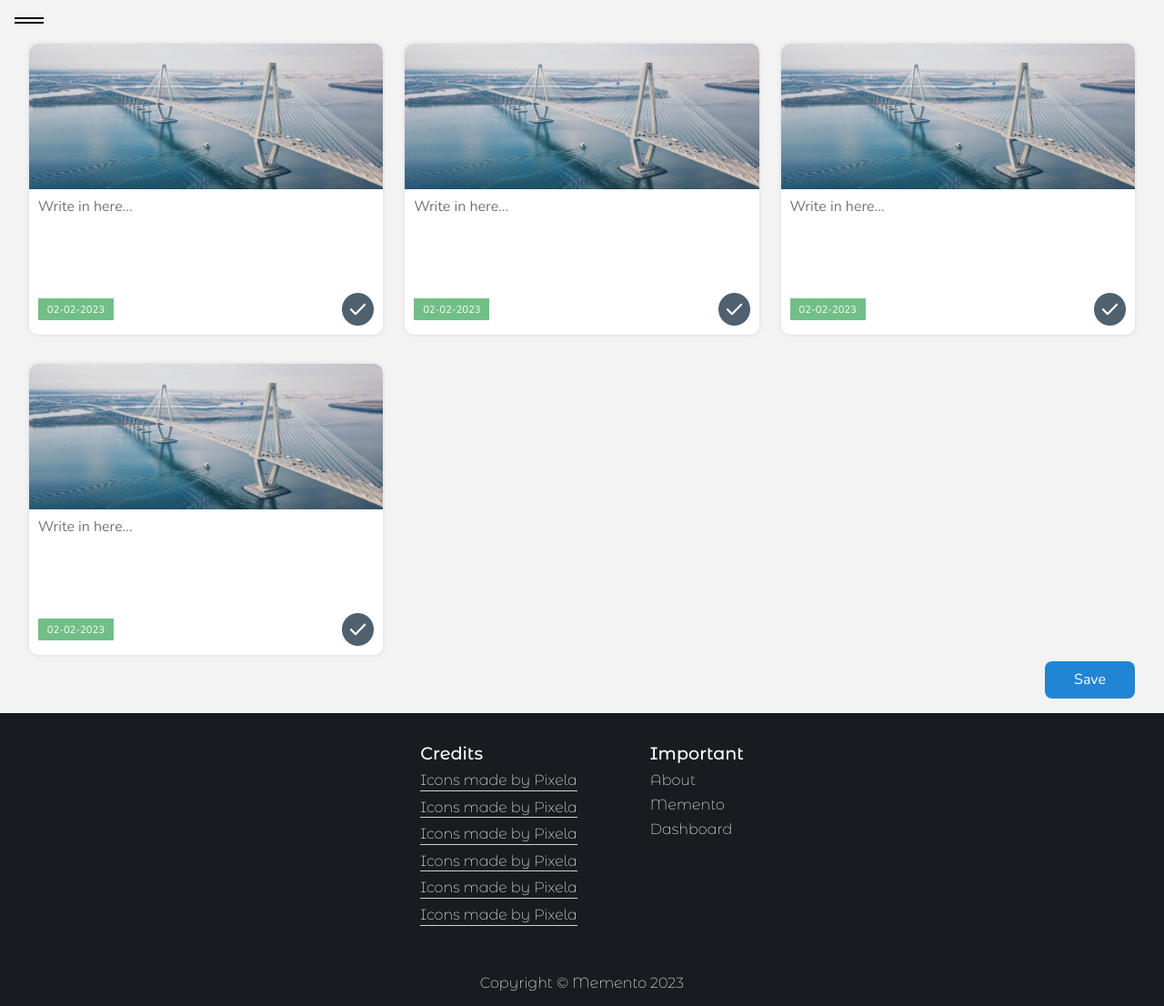
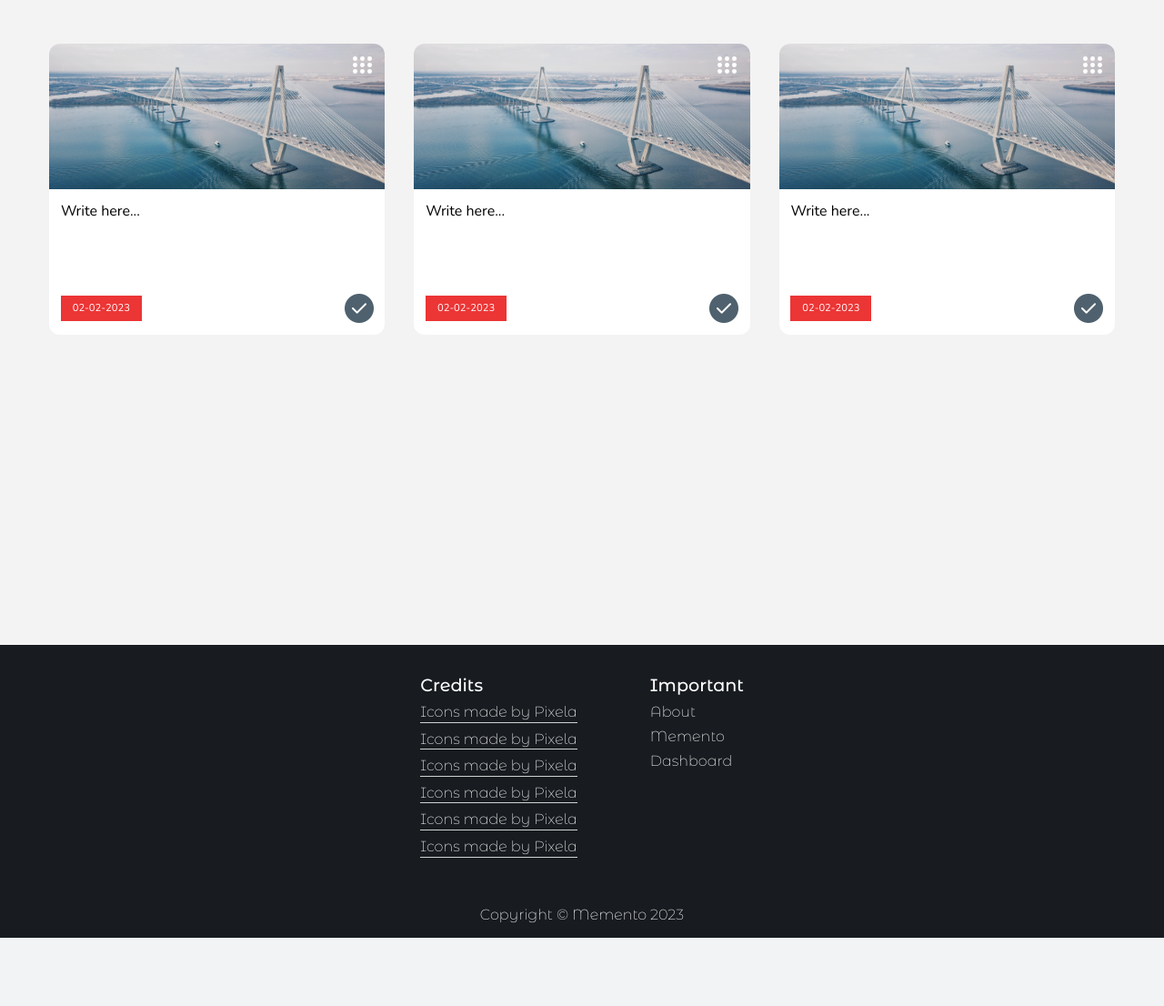
Before and after one commit to TharushaDammith/Memento, a Flask app: page /dashboard in a window 1280 px wide. Shown: the part 91-1197 px from the top of the page at 91% size. After the commit the page ends 1122 px from the top, so only its background shows below. Run offline with Flask 2, Linux system fonts and the light colour scheme.

Commit message:
fix dashboard note functionality

```diff
--- a/colors.txt
+++ b/colors.txt
@@ -11,6 +11,8 @@
 #4F616E : rgb(79, 97, 110)
 
 #d9d9d9 : rgb(217, 217, 217)
+          rgb(195, 195, 195)
+          rgb(174, 174, 174)
 
 #EC3535 :  rgb(236, 53, 53)
             rgb(132, 12, 12)
@@ -21,4 +23,4 @@
 
 #71BF87 : rgb(113, 191, 135)
 
-#46515E : rgb(70, 81, 94);
+#46515E : rgb(70, 81, 94)
--- a/static/css/dashboard.css
+++ b/static/css/dashboard.css
@@ -1,309 +1,154 @@
+@import url("https://cdn.jsdelivr.net/npm/bootstrap-icons@1.10.3/font/bootstrap-icons.css");
+
 #Dashboard {
     display: flex;
-    position: relative;
+    flex-wrap: wrap;
+    gap: 2rem;
+    height: calc(100vh - 91px - 6rem);
+    justify-content: center;
+    padding: 3rem 2rem;
+    transition: padding 1s;
 }
 
 textarea {
-    color: rgba(58, 71, 80, .8);
-}
-
-.side-nav {
-    background-color: rgb(217, 217, 217);
+    border: none;
+    font-family: "Nunito", sans-serif;
+    font-size: 1rem;
     height: 100%;
-    overflow: hidden;
-    position: absolute;
-    transition: width 1s;
-    width: 0;
-    z-index: 50;
-}
-.open-side-nav {
-    width: 15rem;
-}
-
-.side-menu {
-    cursor: pointer;
-    left: 1rem;
-    position: absolute;
-    top: 1rem;
-    transition: left .8s;
-    width: 2rem;
-    z-index: 51;
-}
-.side-menu-on {
-    left: 12rem;
-}
-
-.side-line {
-    border: 1px solid black;
-    margin: .2rem 0;
-}
-
-.side-list {
-    align-items: center;
-    display: flex;
-    flex-direction: column;
-    left: calc(7rem - 46.5px);
-    margin-top: 3rem;
-    position: absolute;
-    width: fit-content;
-}
-
-.side-item {
-    margin-bottom: 1rem;
-}
-
-.side-link {
-    color: black;
-    font-family: "Montserrat Alternates", sans-serif;
-    font-weight: 400;
-}
-
-.active {
-    font-weight: 600;
-}
-
-.cache-btn {
-    background-color: rgb(79, 97, 110);
-    border-radius: 7px;
-    cursor: pointer;
-    padding: .5rem 1.5rem;
-}
-
-.cache-link {
-    color: white !important;
-}
-
-.username-box {
-    align-items: center;
-    background-color: rgba(58, 71, 80, .5);
-    bottom: 0;
-    color: white;
-    display: flex;
-    font-family: "Montserrat Alternates", sans-serif;
-    font-size: .8rem;
-    justify-content: center;
-    left: 0;
-    padding: 1rem 0;
-    position: absolute;
-    width: 100%;
-}
-
-.username {
-    position: absolute;
-    white-space: nowrap;
-}
-
-.content {
-    display: flex;
-    flex-wrap: wrap;
-    justify-content: space-between;
-    padding: 3rem 2rem 2rem;
+    outline: none;
+    resize: none;
+    text-align: justify;
     width: 100%;
 }
 
 .note {
-    background-color: white;
-    border-radius: 10px;
-    box-shadow: 0 0 5px rgb(217, 217, 217);
     height: 20rem;
-    margin-bottom: 2rem;
-    width: 32%;
-}
-
-.note-height {
-    height: 50%;
+    position: relative;
+    width: calc(33% - 2rem);
 }
 
 .note-img {
-    background: url('/static/images/bridge.jpg');
+    background-image: url('/static/images/bridge.jpg');
+    background-position: 0 50%;
     background-size: cover;
-    background-position: 0 50%;
-    border-radius: 10px 10px 0 0;
+    border-radius: 12px 12px 0 0;
+    height: 50%;
+    position: relative;
 }
 
-.note-info {
-    align-items: center;
-    border-radius: 0 0 10px 10px;
-    display: flex;
-    flex-direction: column;
-    position: relative;
-    text-align: justify;
+.note-menu {
+    cursor: pointer;
+    border-radius: 2px;
+    padding: .1rem;
+    position: absolute;
+    right: .8rem;
+    top: .8rem;
+    width: 1.3rem;
+}
+.note-menu:active {
+    background-color: rgba(255, 255, 255, .3);
 }
 
-.note-description {
-    background-color: transparent;
-    border: none;
-    font-family: "Nunito", sans-serif;
-    font-size: 1rem;
-    height: calc(100% - 4rem);
-    outline: none;
+.dot-row {
+    display: flex;
+    justify-content: space-between;
+}
+
+.middle-dot-row {
+    margin: 2px 0;
+}
+
+.dot {
+    background-color: white;
+    border-radius: 50%;
+    height: .3rem;
+    width: .3rem;
+}
+
+.menu-box {
+    border: 1px solid red;
+}
+
+.note-list {
+    display: none;
     position: absolute;
-    resize: none;
-    text-align: justify;
-    top: .5rem;
-    width: 95%;
+    right: .8rem;
+    top: 2.3rem;
+    width: fit-content;
+}
+.note-list-on {
+    display: block;
+}
+
+.note-item {
+    background-color: rgb(217, 217, 217);
+    padding: .2rem 1rem;
+    cursor: pointer;
+}
+.note-item:hover {
+    background-color: rgb(195, 195, 195);
+}
+.note-item:active {
+    background-color: rgb(174, 174, 174);
+}
+
+.note-delete:hover > .item-text {
+    color: red;
+}
+.note-link:hover > .item-text {
+    color: blue;
+}
+
+.item-text {
+    color: black;
+}
+
+.note-content {
+    background-color: rgb(255, 255, 255);
+    border-radius: 0 0 12px 12px;
+    height: calc(50% - 1.6rem);
+    padding: .8rem;
+}
+
+.note-text {
+    height: 6rem;
 }
 
 .note-options {
     align-items: center;
-    bottom: 1rem;
     display: flex;
-    position: absolute;
-    width: 95%;
-}
-
-.date {
-    align-items: center;
-    background-color: rgb(113, 191, 135);
-    color: white;
-    cursor: pointer;
-    display: flex;
-    font-size: .7rem;
-    height: 1.5rem;
-    justify-content: center;
-    width: 5.2rem;
+    justify-content: space-between;
 }
 
 .checkmark {
     cursor: pointer;
-    height: 2.2rem;
-    position: absolute;
-    right: 0;
+    height: 2rem;
+}
+
+.date {
+    background-color: rgb(236, 53, 53);
+    color: white;
+    cursor: pointer;
+    font-size: .7rem;
+    padding: .4rem .8rem;
+    height: fit-content;
+    width: fit-content;
 }
 
 @media (max-width: 850px) {
-    .content {
-        padding: 3rem 1rem 2rem;
+    #Dashboard {
+        padding: 3rem 0rem;
+        height: initial;
     }
 
     .note {
-        width: 48%;
+        width: calc(50% - 2rem);
     }
 }
 
 @media (max-width: 600px) {
     .note {
         width: 100%;
-    }
-
-    .open-side-nav {
-        width: 100%;
-    }
-
-    .side-menu-on {
-        left: calc(100% - 3rem);
-    }
-
-    .side-list {
-        left: 50%;
-        transform: translateX(-50%);
+        margin: 1rem;
     }
 }
-
-form {
-    position: relative;
-}
-
-.cache-box {
-    background-color: white;
-    border-radius: 15px;
-    box-shadow: 0 0 4px rgba(0, 0, 0, .25);
-    display: none;
-    height: 25rem;
-    left: 50%;
-    position: absolute;
-    top: 8rem;
-    transform: translateX(-50%);
-    width: 18rem;
-    z-index: 100;
-}
-.cache-box-on {
-    display: block;
-}
-
-.minimize {
-    border: 1px solid black;
-    border-radius: 1rem;
-    width: 1.5rem;
-}
-
-.minimize-cursor {
-    cursor: pointer;
-    position: absolute;
-    right: 1rem;
-    top: .5rem;
-    width: fit-content;
-}
-
-.cache-input {
-    background-color: transparent;
-    border: none;
-    font-family: "Nunito", sans-serif;
-    font-size: 1rem;
-    height: 20rem;
-    margin-top: 3rem;
-    outline: none;
-    padding: 0 .5rem;
-    resize: none;
-    text-align: justify;
-    width: calc(100% - 1rem);
-}
-
-@media (max-width: 600px) {
-    .cache-box {
-        display: none;
-    }
-}
-
-.save {
-    background-color: rgb(33, 133, 213);
-    border: none;
-    border-radius: 8px;
-    bottom: 1rem;
-    color: white;
-    cursor: pointer;
-    font-family: "Nunito", sans-serif;
-    font-size: 1rem;
-    padding: .6rem 2rem;
-    position: absolute;
-    right: 2rem;
-    transition: right 1s, bottom 1s;
-}
-.save:active {
-    background-color: rgb(26, 106, 170);
-}
-
-@media (max-width: 850px) {
-    .save {
-        bottom: .7rem;
-        right: 1rem;
-    }
-}
-
-/* Dark mode */
-
-.dark-bg {
-    background-color: rgb(48, 56, 65);
-}
-
-.dark-box {
-    background-color: rgb(58, 71, 80);
-    box-shadow: 0 0 10px rgba(0, 0, 0, .5);
-    color: white !important;
-}
-
-.dark-username {
-    background-color: rgba(217, 217, 217, .5);
-}
-
-.dark-side-nav {
-    background-color: rgb(70, 81, 94);
-}
-
-.color-white {
-    color: rgba(255, 255, 255, .8);
-}
-
-.border-white {
-    border: 1px solid white !important;
-}
--- a/static/js/dashboard.js
+++ b/static/js/dashboard.js
@@ -1,146 +1,84 @@
-var side_nav = document.querySelector('.side-nav');
-var side_menu = document.querySelector('.side-menu');
+// CREATE NOTE
 
-side_menu.addEventListener('click', () => {
-    side_nav.classList.toggle('open-side-nav');
-    side_menu.classList.toggle('side-menu-on');
-})
+var note_boiler = `<div class="note">
+    <div class="note-img">
+        <div class="note-menu" onclick="OpenMenu(this)">            <div class="dot-row">
+                <div class="dot"></div>
+                <div class="dot"></div>
+                <div class="dot"></div>
+            </div>
+            <div class="dot-row middle-dot-row">
+                <div class="dot"></div>
+                <div class="dot"></div>
+                <div class="dot"></div>
+            </div>
+            <div class="dot-row">
+                <div class="dot"></div>
+                <div class="dot"></div>
+                <div class="dot"></div>
+            </div></div></div>
+        <ul class="note-list">
+            <li class="note-item note-link">
+                <p class="item-text">Open</p>
+            </li>
+            <li class="note-item note-delete" onclick="DeleteMenu(this)">
+                <p class="item-text">Delete</p>
+            </li>
+        </ul>
+    <div class="note-content">
+        <textarea class="note-text">Write here...</textarea>
+        <div class="note-options">
+            <div class="date">02-02-2023</div>
+            <img class="checkmark" src="static/icons/correct.png">
+        </div>
+    </div>
+</div>`
 
-var href_split = window.location.href.split('/');
-var location_href = `${href_split[0]}//${href_split[2]}/`
+function createElement() {
+    dashboard = document.querySelector('#Dashboard');
+    dashboard.insertAdjacentHTML('beforeend', note_boiler);
 
-var checkmark = 'static/images/correct.png'
-var checkmark_clicked = 'static/images/correct-clicked.png'
+    note_list = document.querySelectorAll('.note');
+    if (note_list.length >= 4) {
+        dashboard.style.height = "initial";
+    }
+    else {
+        dashboard.style.height = "calc(100vh - 91px - 6rem)";
+    }
+}
 
-window.addEventListener('click', (elem) => {
-    if (elem.target.className == "checkmark") {
-        if (elem.target.src == `${location_href}${checkmark}` ) {
-           elem.target.src = checkmark_clicked;
-        }
-        else {
-            elem.target.src = checkmark;
-        }
-    }
+var create_btn = document.querySelectorAll('.create');
+create_btn.forEach((item) => {
+    item.addEventListener('click', createElement)
 })
 
 
-// Make the DIV element draggable:
-dragElement(document.querySelector(".cache-box"));
+// OPEN MENU
 
-function dragElement(elmnt) {
-    var pos1 = 0, pos2 = 0, pos3 = 0, pos4 = 0;
-    if (document.getElementById(elmnt.id + "header")) {
-        // if present, the header is where you move the DIV from:
-        document.getElementById(elmnt.id + "header").onmousedown = dragMouseDown;
-    } else {
-        // otherwise, move the DIV from anywhere inside the DIV:
-        elmnt.onmousedown = dragMouseDown;
-    }
+function OpenMenu(elem) {
+    menu_all = document.querySelectorAll('.note-menu');
+    list_all = document.querySelectorAll('.note-list');
 
-    function dragMouseDown(e) {
-        e = e || window.event;
-        e.preventDefault();
-        // get the mouse cursor position at startup:
-        pos3 = e.clientX;
-        pos4 = e.clientY;
-        document.onmouseup = closeDragElement;
-        // call a function whenever the cursor moves:
-        document.onmousemove = elementDrag;
-    }
-
-    function elementDrag(e) {
-        e = e || window.event;
-        e.preventDefault();
-        // calculate the new cursor position:
-        pos1 = pos3 - e.clientX;
-        pos2 = pos4 - e.clientY;
-        pos3 = e.clientX;
-        pos4 = e.clientY;
-        // set the element's new position:
-        elmnt.style.top = (elmnt.offsetTop - pos2) + "px";
-        elmnt.style.left = (elmnt.offsetLeft - pos1) + "px";
-    }
-
-    function closeDragElement() {
-        // stop moving when mouse button is released:
-        document.onmouseup = null;
-        document.onmousemove = null;
+    for (i=0; i<menu_all.length; i++) {
+        if (elem == menu_all[i]) {
+            list_all[i].classList.toggle("note-list-on");
+        }
     }
 }
 
+// DELETE MENU
 
-var cache_btn = document.querySelector('.cache-btn');
-var cache_box = document.querySelector('.cache-box');
+function DeleteMenu(elem) {
+    delete_all = document.querySelectorAll('.note-delete');
+    note_all = document.querySelectorAll('.note');
 
-cache_btn.addEventListener('click', () => {
-    cache_box.classList.toggle('cache-box-on');
-});
+    for (i=0; i<delete_all.length; i++) {
+        if (elem == delete_all[i]) {
+            note_all[i].remove();
+        }
+    }
 
-var minimize = document.querySelector('.minimize-cursor');
-
-minimize.addEventListener('click', () => {
-    cache_box.classList.remove('cache-box-on');
-})
-
-var cache_input = document.querySelector('.cache-input');
-
-cache_input.addEventListener('click', () => {
-    cache_input.focus();
-})
-
-var light = document.querySelector('.light');
-var dark = document.querySelector('.dark');
-var dashboard = document.querySelector('#Dashboard');
-var text_area = document.querySelectorAll('textarea');
-var side_link = document.querySelectorAll('.side-link');
-
-var menu_hr = Array.from(document.querySelectorAll('.side-line'));
-menu_hr.push(document.querySelector('.minimize'));
-
-var box_list = Array.from(document.querySelectorAll('.note'));
-box_list.push(cache_box);
-
-dark.addEventListener('click', () => {
-    dashboard.classList.add('dark-bg');
-
-    menu_hr.forEach((item) => {
-        item.classList.add('border-white');
-    })
-
-    box_list.forEach((item) => {
-        item.classList.add('dark-box');
-    })
-
-    text_area.forEach((item) => {
-        item.classList.add('color-white');
-    })
-
-    side_nav.classList.add('dark-side-nav');
-
-    side_link.forEach((item) => {
-        item.classList.add('color-white');
-    })
-})
-
-light.addEventListener('click', () => {
-    dashboard.classList.remove('dark-bg');
-
-    menu_hr.forEach((item) => {
-        item.classList.remove('border-white');
-    })
-
-    box_list.forEach((item) => {
-        item.classList.remove('dark-box');
-    })
-
-    text_area.forEach((item) => {
-        item.classList.remove('color-white');
-    })
-
-    side_nav.classList.remove('dark-side-nav');
-
-
-    side_link.forEach((item) => {
-        item.classList.remove('color-white');
-    })
-})
+    if ((note_all.length <= 4) && (window.clientHeight > 850)) {
+        dashboard.style.height = "calc(100vh - 91px - 6rem)";
+    }
+}
--- a/templates/dashboard.html
+++ b/templates/dashboard.html
@@ -5,98 +5,123 @@
 
         <link rel="stylesheet" href="{{ url_for('static', filename='css/dashboard.css') }}">
 
+        <!--Navbar css-->
         <link rel="stylesheet" href="{{ url_for('static', filename='css/navbar-loggedin.css') }}">
     </head>
     <body>
         {% include "navbar-loggedin.html" %}
 
-        <form>
         <section id="Dashboard">
-            <div class="side-menu">
-                <hr class="side-line">
-                <hr class="side-line">
+            <div class="note">
+                <div class="note-img">
+                    <div class="note-menu" onclick="OpenMenu(this)"><div class="dot-row">
+                            <div class="dot"></div>
+                            <div class="dot"></div>
+                            <div class="dot"></div>
                         </div>
-            <div class="side-nav">
-                <ul class="side-list">
-                    <li class="side-item">
-                        <a class="side-link">Settings</a>
+                        <div class="dot-row middle-dot-row">
+                            <div class="dot"></div>
+                            <div class="dot"></div>
+                            <div class="dot"></div>
+                        </div>
+                        <div class="dot-row">
+                            <div class="dot"></div>
+                            <div class="dot"></div>
+                            <div class="dot"></div>
+                        </div></div>
+                    <ul class="note-list">
+                        <li class="note-item note-link">
+                            <p class="item-text">Open</p>
                         </li>
-
-                    <li class="side-item">
-                        <a class="side-link">Calender</a>
-                    </li>
-
-                    <li class="side-item">
-                        <a class="side-link active">Dashboard</a>
-                    </li>
-
-                    <li class="side-item cache-btn">
-                        <a class="side-link cache-link">Cache</a>
+                        <li class="note-item note-delete" onclick="DeleteMenu(this)">
+                            <p class="item-text">Delete</p>
                         </li>
                     </ul>
-                <div class="username-box">
-                    <p class="username">Frank Castle</p>
                 </div>
-            </div>
-
-            <div class="content">
-                <div class="note">
-                    <div class="note-height note-img"></div>
-                    <div class="note-height note-info">
-                        <textarea autofocus class="note-description" placeholder="Write in here..."></textarea>
+                <div class="note-content">
+                    <textarea class="note-text" autofocus>Write here...</textarea>
                     <div class="note-options">
                         <div class="date">02-02-2023</div>
-                            <img class="checkmark" src="{{ url_for('static', filename='images/correct.png') }}">
+                        <img class="checkmark" src="{{ url_for('static', filename='icons/correct.png') }}">
                     </div>
                 </div>
             </div>
 
             <div class="note">
-                    <div class="note-height note-img"></div>
-                    <div class="note-height note-info">
-                        <textarea class="note-description" placeholder="Write in here..."></textarea>
+                <div class="note-img">
+                    <div class="note-menu" onclick="OpenMenu(this)">                        <div class="dot-row">
+                            <div class="dot"></div>
+                            <div class="dot"></div>
+                            <div class="dot"></div>
+                        </div>
+                        <div class="dot-row middle-dot-row">
+                            <div class="dot"></div>
+                            <div class="dot"></div>
+                            <div class="dot"></div>
+                        </div>
+                        <div class="dot-row">
+                            <div class="dot"></div>
+                            <div class="dot"></div>
+                            <div class="dot"></div>
+                        </div></div>
+                </div>
+                    <ul class="note-list">
+                        <li class="note-item note-link">
+                            <p class="item-text">Open</p>
+                        </li>
+                        <li class="note-item note-delete" onclick="DeleteMenu(this)">
+                            <p class="item-text">Delete</p>
+                        </li>
+                    </ul>
+                <div class="note-content">
+                    <textarea class="note-text" autofocus>Write here...</textarea>
                     <div class="note-options">
                         <div class="date">02-02-2023</div>
-                            <img class="checkmark" src="{{ url_for('static', filename='images/correct.png') }}">
+                        <img class="checkmark" src="{{ url_for('static', filename='icons/correct.png') }}">
                     </div>
                 </div>
             </div>
 
             <div class="note">
-                    <div class="note-height note-img"></div>
-                    <div class="note-height note-info">
-                        <textarea class="note-description" placeholder="Write in here..."></textarea>
+                <div class="note-img">
+                    <div class="note-menu" onclick="OpenMenu(this)"><div class="dot-row">
+                            <div class="dot"></div>
+                            <div class="dot"></div>
+                            <div class="dot"></div>
+                        </div>
+                        <div class="dot-row middle-dot-row">
+                            <div class="dot"></div>
+                            <div class="dot"></div>
+                            <div class="dot"></div>
+                        </div>
+                        <div class="dot-row">
+                            <div class="dot"></div>
+                            <div class="dot"></div>
+                            <div class="dot"></div>
+                        </div></div>
+                    <ul class="note-list">
+                        <li class="note-item note-link">
+                            <p class="item-text">Open</p>
+                        </li>
+                        <li class="note-item note-delete" onclick="DeleteMenu(this)">
+                            <p class="item-text">Delete</p>
+                        </li>
+                    </ul>
+                </div>
+                <div class="note-content">
+                    <textarea class="note-text" autofocus>Write here...</textarea>
                     <div class="note-options">
                         <div class="date">02-02-2023</div>
-                            <img class="checkmark" src="{{ url_for('static', filename='images/correct.png') }}">
-                        </div>
-                    </div>
-                </div>
-
-                <div class="note">
-                    <div class="note-height note-img"></div>
-                    <div class="note-height note-info">
-                        <textarea class="note-description" placeholder="Write in here..."></textarea>
-                        <div class="note-options">
-                            <div class="date">02-02-2023</div>
-                            <img class="checkmark" src="{{ url_for('static', filename='images/correct.png') }}">
-                        </div>
+                        <img class="checkmark" src="{{ url_for('static', filename='icons/correct.png') }}">
                     </div>
                 </div>
             </div>
         </section>
-        <div class="cache-box">
-            <div class="minimize-cursor">
-                <hr class="minimize">
-            </div>
-            <textarea class="cache-input" placeholder="Cache gets deleted when the browser closes."></textarea>
-        </div>
-        <button class="save">Save</button>
-        </form>
 
         <footer>
             {% include "footer.html" %}
 
+            <!--Dashboard js-->
             <script src="{{ url_for('static', filename='js/dashboard.js') }}"></script>
 
             <!--Navbar js-->
--- a/templates/notes.html
+++ b/templates/notes.html
@@ -24,8 +24,8 @@
                     <p class="email-txt">Email alert</p>
                     <button class="email-btn" type="submit"></button>
                     <div class="date date-red option-margin">02-02-2023</div>
-                    <img class="correct init" src="{{ url_for('static', filename='images/correct.png') }}" loading="lazy">
-                    <img class="correct clicked" src="{{ url_for('static', filename='images/correct-clicked.png') }}">
+                    <img class="correct init" src="{{ url_for('static', filename='icons/correct.png') }}" loading="lazy">
+                    <img class="correct clicked" src="{{ url_for('static', filename='icons/correct-clicked.png') }}">
                 </div>
 
                 <div class="file-options">
```
Also changed, not shown: static/icons/correct-clicked.png (renamed from static/images/correct-clicked.png), static/icons/correct.png (renamed from static/images/correct.png), static/icons/delete.png (added). Lines whose indentation alone changed are shown as unchanged.
